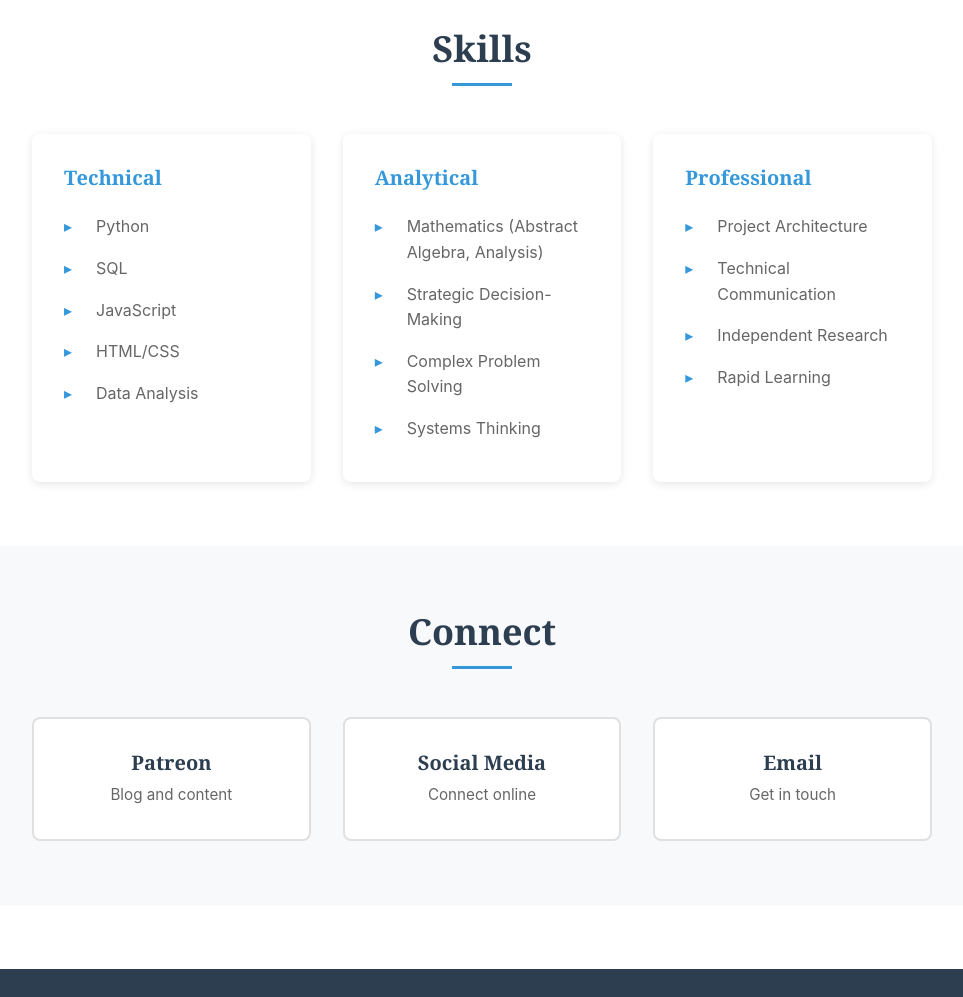
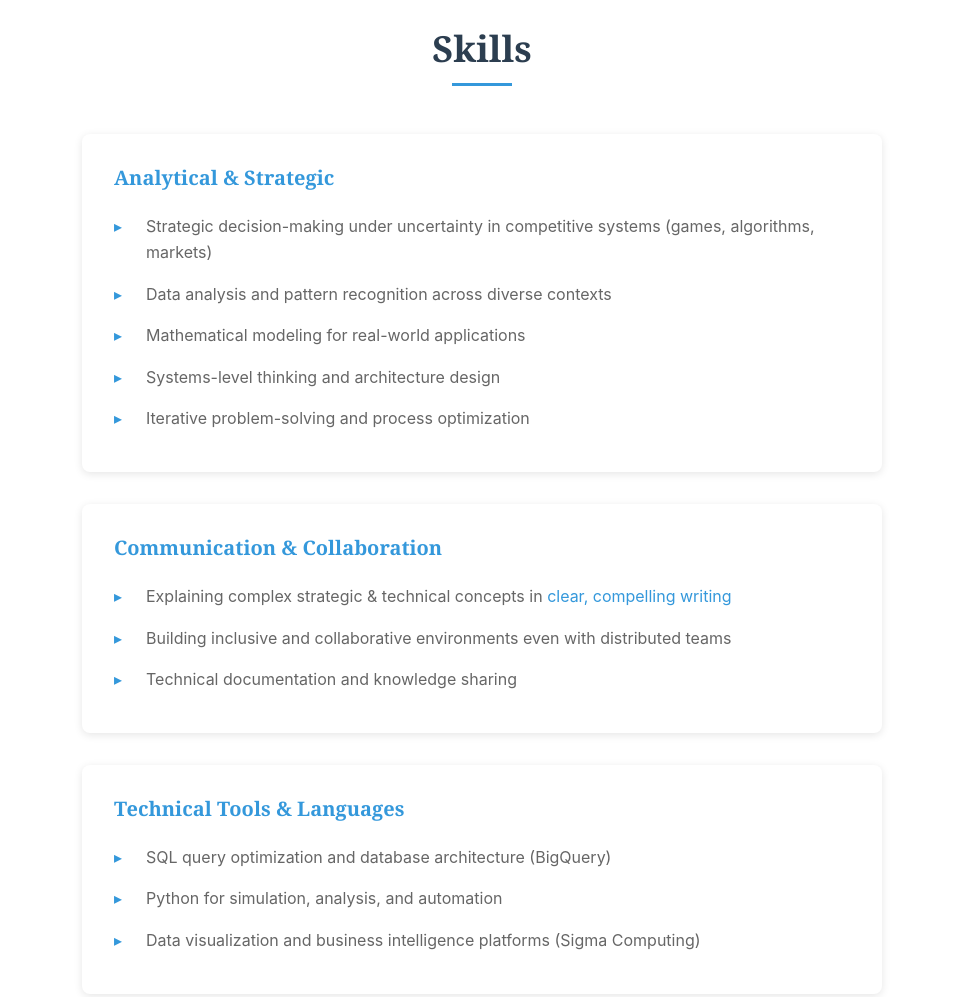
Before and after one commit to ryanhcondon/personal-site, a plain HTML site: page index.html in a window 1280 px wide. Shown: the part 2400-3397 px from the top of the page, without its empty margins (158-1121 px from the left). Drawn offline with Linux system fonts and the light colour scheme.

Commit message:
Complete Skills section: reorganized with specific examples, added writing sample PDF

```diff
--- a/index.html
+++ b/index.html
@@ -125,31 +125,29 @@
                 <div class="section-content">
                     <div class="skills-grid">
                         <div class="skill-category">
-                            <h3 class="skill-category-title">Technical</h3>
+                            <h3 class="skill-category-title">Analytical & Strategic</h3>
                             <ul class="skill-list">
-                                <li>Python</li>
-                                <li>SQL</li>
-                                <li>JavaScript</li>
-                                <li>HTML/CSS</li>
-                                <li>Data Analysis</li>
+                                <li>Strategic decision-making under uncertainty in competitive systems (games, algorithms, markets)</li>
+                                <li>Data analysis and pattern recognition across diverse contexts</li>
+                                <li>Mathematical modeling for real-world applications</li>
+                                <li>Systems-level thinking and architecture design</li>
+                                <li>Iterative problem-solving and process optimization</li>
                             </ul>
                         </div>
                         <div class="skill-category">
-                            <h3 class="skill-category-title">Analytical</h3>
+                            <h3 class="skill-category-title">Communication & Collaboration</h3>
                             <ul class="skill-list">
-                                <li>Mathematics (Abstract Algebra, Analysis)</li>
-                                <li>Strategic Decision-Making</li>
-                                <li>Complex Problem Solving</li>
-                                <li>Systems Thinking</li>
+                                <li>Explaining complex strategic & technical concepts in <a href="content/(9+)%20Customer%20LTV%20Model.pdf" target="_blank" rel="noopener noreferrer">clear, compelling writing</a></li>
+                                <li>Building inclusive and collaborative environments even with distributed teams</li>
+                                <li>Technical documentation and knowledge sharing</li>
                             </ul>
                         </div>
                         <div class="skill-category">
-                            <h3 class="skill-category-title">Professional</h3>
+                            <h3 class="skill-category-title">Technical Tools & Languages</h3>
                             <ul class="skill-list">
-                                <li>Project Architecture</li>
-                                <li>Technical Communication</li>
-                                <li>Independent Research</li>
-                                <li>Rapid Learning</li>
+                                <li>SQL query optimization and database architecture (BigQuery)</li>
+                                <li>Python for simulation, analysis, and automation</li>
+                                <li>Data visualization and business intelligence platforms (Sigma Computing)</li>
                             </ul>
                         </div>
                     </div>
--- a/styles.css
+++ b/styles.css
@@ -297,8 +297,10 @@ a:hover {
    =========================== */
 .skills-grid {
     display: grid;
-    grid-template-columns: repeat(auto-fit, minmax(250px, 1fr));
+    grid-template-columns: 1fr;
     gap: var(--spacing-md);
+    max-width: 800px;
+    margin: 0 auto;
 }
 
 .skill-category {
```
Also changed, not shown: 1 other file.
